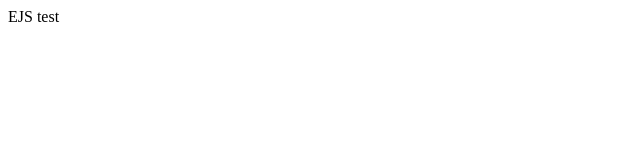
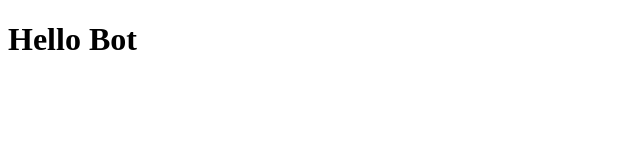
Before and after one commit to SebastianFlo/facebook-bot, a website: page views/pages/index.html in a window 1280 px wide. Shown: the whole page, without its empty margins (0-640 px from the left). Drawn offline with Linux system fonts and the light colour scheme.

Commit message:
chore(index.html): populate index.html

```diff
--- a/views/pages/index.html
+++ b/views/pages/index.html
@@ -1 +1,10 @@
-<hi>EJS test</hi>
+<!DOCTYPE html>
+<html lang="en">
+<head>
+    <meta charset="UTF-8">
+    <title>Facebook Bot</title>
+</head>
+<body>
+    <h1>Hello Bot</h1>
+</body>
+</html>
```
Also changed, not shown: index.html (deleted, +0 -1 lines).
